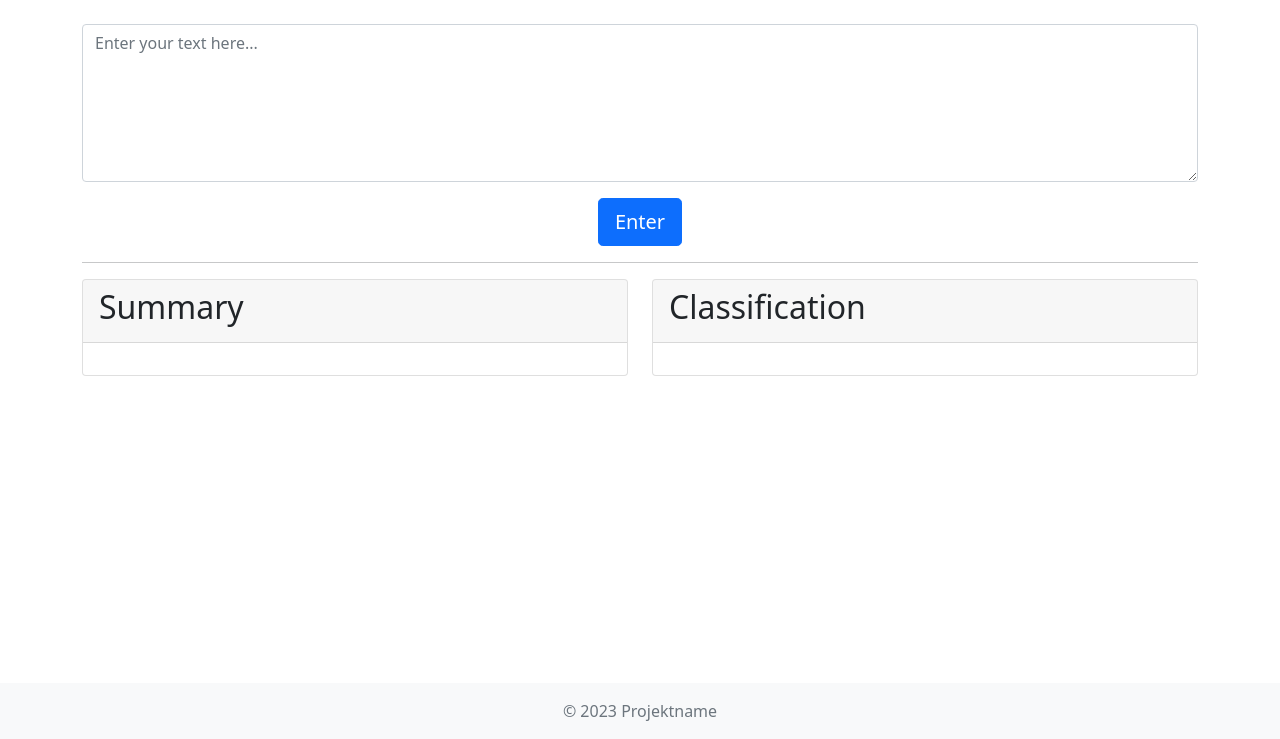
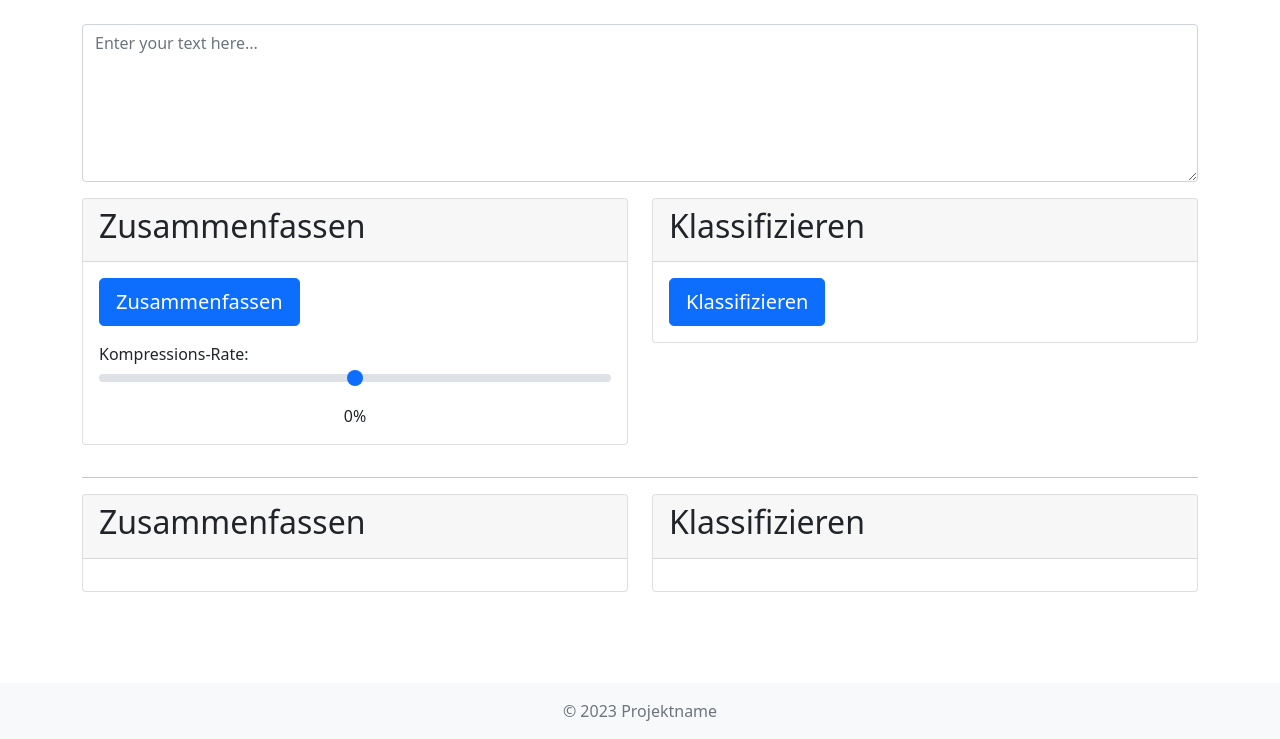
Before and after one commit to FelixSHA/text-summary, a Flask app: page / in a window 1280 px wide. Shown: the part 61-800 px from the top of the page. Run offline with Flask 3, Linux system fonts and the light colour scheme.

Commit message:
added new input group

```diff
--- a/templates/index.html
+++ b/templates/index.html
@@ -19,17 +19,39 @@
     </div>
   </nav>
 
-
   <div class="container py-4 flex-grow-1">
     <!-- Input Group -->
-    <div class="mb-3  text-center">
-      <form id="text-form">
-        <textarea class="form-control" id="input-text" name="input-text" rows="6" placeholder="Enter your text here..."></textarea>
-        <input type="submit" class="btn btn-primary btn-lg btn-block mt-3" value="Enter">
-      </form>
+    <div class="input-group mb-3">
+      <textarea class="form-control" id="input-text" name="input-text" rows="6" placeholder="Enter your text here..."></textarea>
+    </div>
+    <div class="row">
+      <div class="col-lg-6">
+        <div class="card mb-3">
+          <div class="card-header">
+            <h2>Zusammenfassen</h2>
+          </div>
+          <div class="card-body">
+            <button class="btn btn-primary btn-lg btn-block" onclick="summarizeText()">Zusammenfassen</button>
+            <div class="form-group mt-3">
+              <label for="compression-slider">Kompressions-Rate:</label>
+              <input type="range" class="form-range" id="compression-slider" min="0" max="80" step="1">
+              <div id="compression-value" class="text-center mt-2">0%</div>
+            </div>
+          </div>
+        </div>
+      </div>
+      <div class="col-lg-6">
+        <div class="card mb-3">
+          <div class="card-header">
+            <h2>Klassifizieren</h2>
+          </div>
+          <div class="card-body">
+            <button class="btn btn-primary btn-lg btn-block" onclick="classifyText()">Klassifizieren</button>
+          </div>
+        </div>
+      </div>
     </div>
     <div class="mb-3 text-center">
-      <!-- <button class="btn btn-primary btn-lg btn-block" onclick="sendText()">Enter</button> -->
       <hr> <!-- Horizontal Divider -->
     </div>
     <!-- Output group -->
@@ -38,7 +60,7 @@
       <div class="col-lg-6">
         <div class="card mb-3">
           <div class="card-header">
-            <h2>Summary</h2>
+            <h2>Zusammenfassen</h2>
           </div>
           <div class="card-body">
             <p class="card-text" id="summary-text"></p>
@@ -49,6 +71,52 @@
       <div class="col-lg-6">
         <div class="card mb-3">
           <div class="card-header">
+            <h2>Klassifizieren</h2>
+          </div>
+          <div class="card-body">
+            <p class="card-text" id="classification-text"></p>
+          </div>
+        </div>
+      </div>
+    </div>
+  </div>
+
+
+  <!-- <div class="container py-4 flex-grow-1"> -->
+    <!-- Input Group -->
+    <!-- <div class="mb-3  text-center">
+      <form id="text-form">
+        <textarea class="form-control" id="input-text" name="input-text" rows="6" placeholder="Enter your text here..."></textarea>
+        <div class="row mt-3">
+          <div class="col">
+            <button class="btn btn-primary btn-lg btn-block" onclick="summarizeText()">Zusammenfassen</button>
+          </div>
+          <div class="col">
+            <button class="btn btn-primary btn-lg btn-block" onclick="classifyText()">Klassifizieren</button>
+          </div>
+        </div>
+      </form>
+    </div>
+    <div class="mb-3 text-center"> -->
+      <!-- <hr> Horizontal Divider -->
+    <!-- </div> -->
+    <!-- Output group -->
+    <!-- <div class="row"> -->
+      <!-- Summary -->
+      <!-- <div class="col-lg-6">
+        <div class="card mb-3">
+          <div class="card-header">
+            <h2>Summary</h2>
+          </div>
+          <div class="card-body">
+            <p class="card-text" id="summary-text"></p>
+          </div>
+        </div>
+      </div> -->
+      <!-- Classification -->
+      <!-- <div class="col-lg-6">
+        <div class="card mb-3">
+          <div class="card-header">
             <h2>Classification</h2>
           </div>
           <div class="card-body">
@@ -57,7 +125,7 @@
         </div>
       </div>
     </div>
-  </div>
+  </div> -->
 
   <!-- Footer -->
   <footer class="footer bg-light text-center py-3 mt-auto">
```
